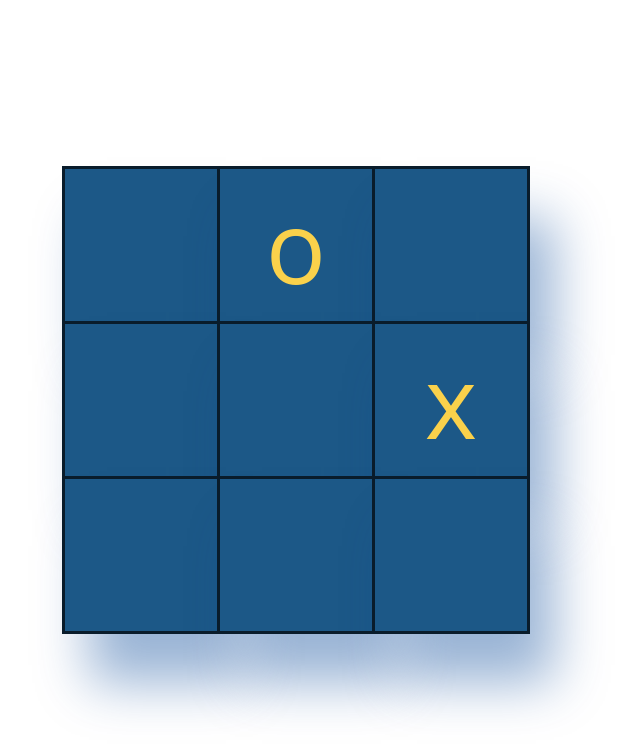
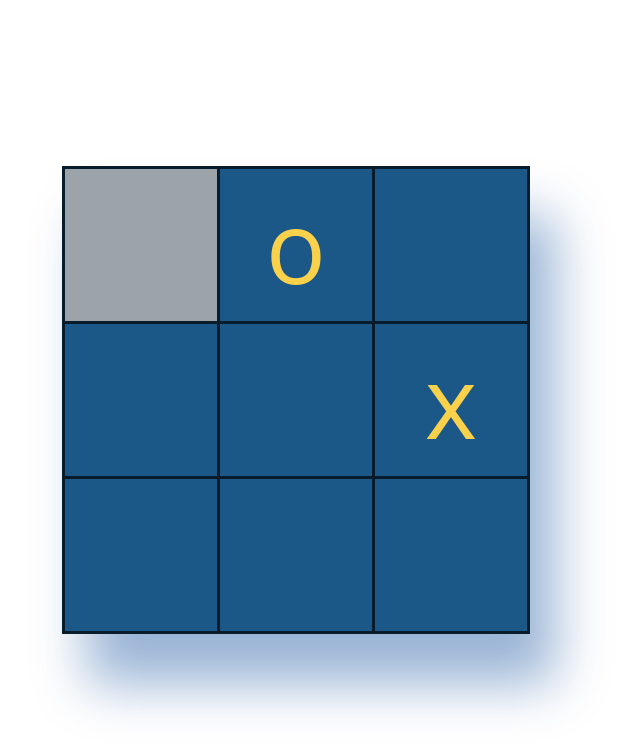
Before and after one commit to KimBurmester/DA-FS-M8-TicTacToe, a plain HTML site: page index.html in a window 1280 px wide. In both pictures the pointer is over the element 485 px from the left and 245 px from the top of the page. Shown: the whole page, without its empty margins (344-984 px from the left). Drawn offline with Linux system fonts and the light colour scheme.

Commit message:
style: td with hover effect

```diff
--- a/style.css
+++ b/style.css
@@ -11,9 +11,8 @@ body{
 }
 
 table{
-
     border-collapse: collapse;
-
+    box-shadow: 25px 50px 50px rgba(0, 68, 150, 0.4);
 }
 
 td{
@@ -25,6 +24,9 @@ td{
     /* font-weight: bold; */
     color: rgb(250, 209, 75);
     border: 3px solid rgb(9, 28, 43);
-    box-shadow: 25px 50px 50px rgba(0, 68, 150, 0.4);
     cursor: pointer;
 }
+
+td:hover{
+    background-color: rgba(9, 28, 43, 0.4);
+}
```
